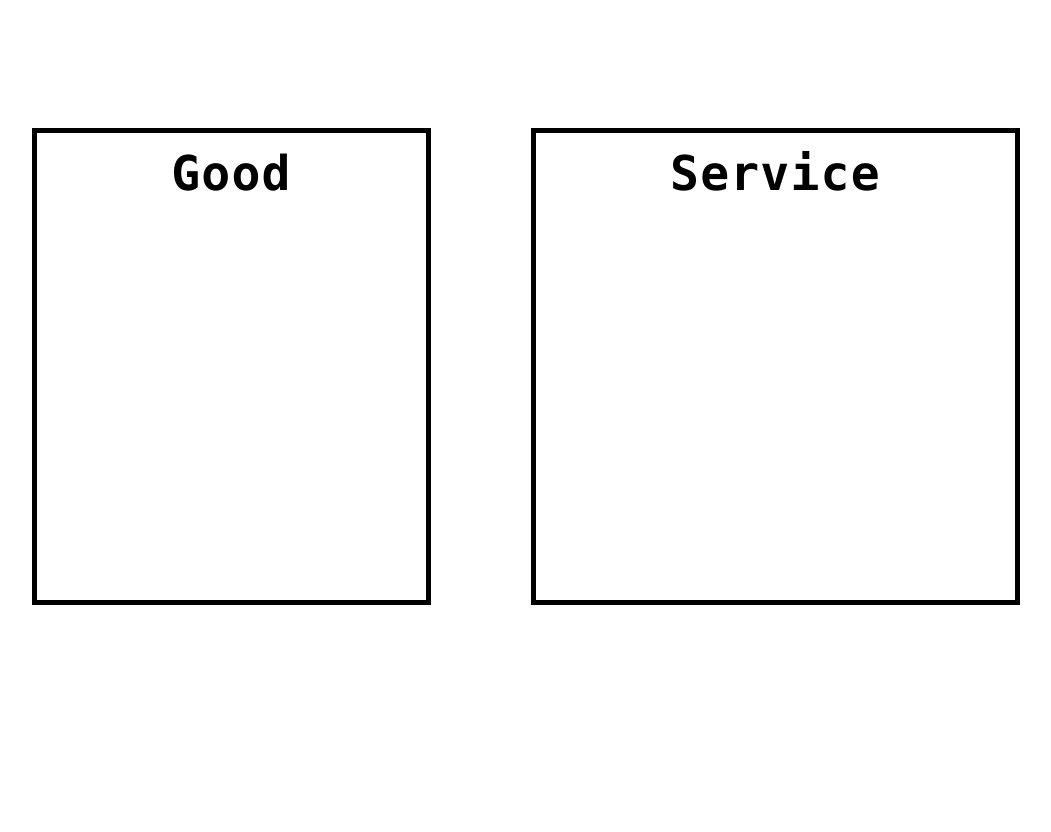
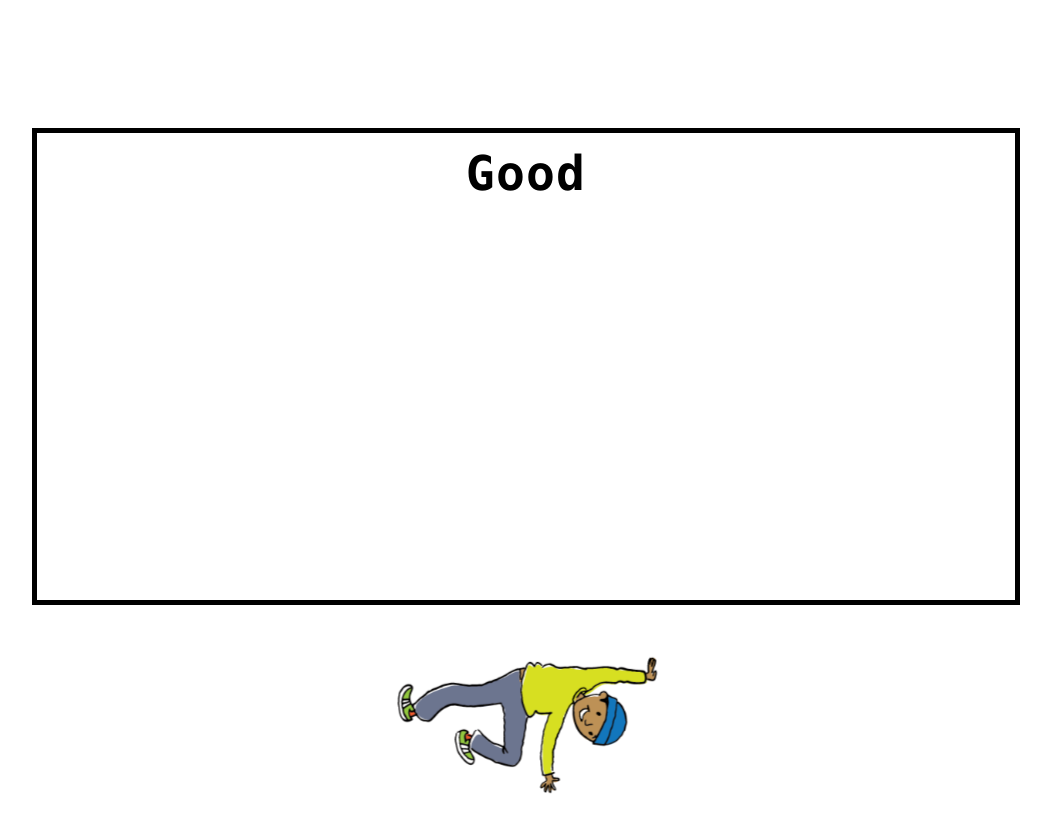
Before and after one commit to peterbee/smartpath-game, a Next.js app: page / in a window 1280 px wide. Shown: the top 832 px of the page, without its empty margins (114-1165 px from the left). Before the commit the page ends 800 px from the top, so only its background shows below. Built offline with nearby package versions, Linux system fonts and the light colour scheme.

Commit message:
single draggable

```diff
--- a/app/components/dropItem.jsx
+++ b/app/components/dropItem.jsx
@@ -1,3 +1,41 @@
-export default function DropItem({}) {
-  return <div>image</div>;
+import { useDraggable } from '@dnd-kit/core';
+
+export default function DropItem(props) {
+  const { attributes, listeners, setNodeRef, transform } = useDraggable({
+    id: 'draggable',
+  });
+
+  console.log('TRANSFORM', transform);
+
+  const style = transform
+    ? {
+        transform: `translate3d(${transform.x}px, ${transform.y}px, 0)`,
+      }
+    : undefined;
+
+  return (
+    <button ref={setNodeRef} style={style} {...listeners} {...attributes}>
+      {props.children}
+    </button>
+  );
 }
+// import React from 'react';
+
+// import { useDraggable } from '@dnd-kit/core';
+
+// export function Draggable(props) {
+//   const { attributes, listeners, setNodeRef, transform } = useDraggable({
+//     id: 'draggable',
+//   });
+//   const style = transform
+//     ? {
+//         transform: `translate3d(${transform.x}px, ${transform.y}px, 0)`,
+//       }
+//     : undefined;
+
+//   return (
+//     <button ref={setNodeRef} style={style} {...listeners} {...attributes}>
+//       {props.children}
+//     </button>
+//   );
+// }
--- a/app/components/dropZone.jsx
+++ b/app/components/dropZone.jsx
@@ -1,6 +1,6 @@
 import { useDroppable } from '@dnd-kit/core';
 
-export default function DropZone({ title }) {
+export default function DropZone(props) {
   const { isOver, setNodeRef } = useDroppable({
     id: 'droppable',
   });
@@ -8,6 +8,7 @@ export default function DropZone({ title }) {
   const hoverStyle =
     'outline-[5px] outline-dashed outline-blue outline-offset-8';
 
+  console.log('IS OVEr', isOver);
   return (
     <div
       ref={setNodeRef}
@@ -16,8 +17,9 @@ export default function DropZone({ title }) {
       }`}
     >
       <h1 className='text-center text-5xl tracking-wide font-bold mt-4'>
-        {title}
+        {props.title}
       </h1>
+      {props.children}
     </div>
   );
 }
--- a/app/page.js
+++ b/app/page.js
@@ -1,16 +1,40 @@
+'use client';
+
+import { useState } from 'react';
+
+import Image from 'next/image';
+
 import { DndContext } from '@dnd-kit/core';
 
+import Joel from '../public/images/Joel_cartwheel.png';
+import DropItem from './components/dropItem';
 import DropZone from './components/dropZone';
 
 export default function Home() {
+  const [isDropped, setIsDropped] = useState(false);
+
+  function handleDragEnd(event) {
+    console.log('EVENT', event, event.over);
+    if (event.over && event.over.id === 'droppable') {
+      setIsDropped(true);
+    }
+  }
+  console.log('is dropped', isDropped);
+  const draggable = (
+    <DropItem>
+      <Image src={Joel} alt='drawing of a boy doing a cartwheel' />
+    </DropItem>
+  );
+
   return (
     <main className='flex min-h-screen flex-col items-center justify-between p-24'>
-      <div className='z-10 w-full items-center justify-around font-mono text-sm lg:flex'>
-        <DndContext>
-          <DropZone title='Good' />
-          <DropZone title='Service' />
-        </DndContext>
-      </div>
+      <DndContext onDragEnd={handleDragEnd}>
+        <div className='z-10 w-full items-center justify-around font-mono text-sm lg:flex'>
+          <DropZone title='Good'>{isDropped ? draggable : null}</DropZone>
+          {/* <DropZone title='Service'>{isDropped ? draggable : null}</DropZone> */}
+        </div>
+        {!isDropped ? draggable : null}
+      </DndContext>
     </main>
   );
 }
```
